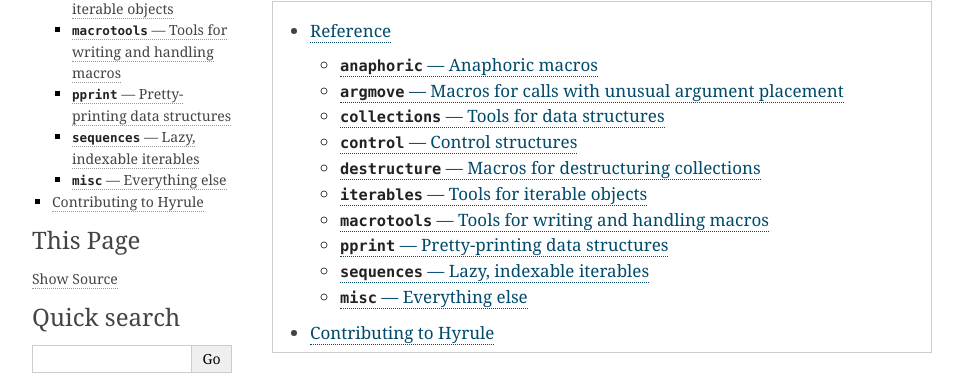
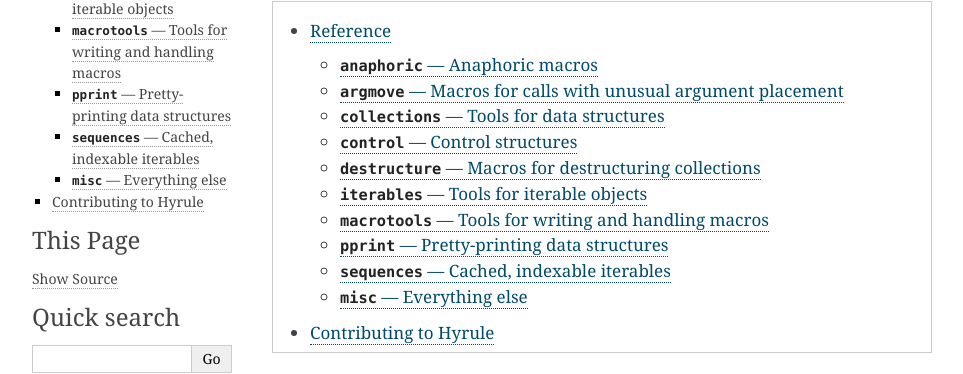
Before and after one commit to hylang/hyrule, a Sphinx documentation site: the page built from docs/index.rst, in a window 1280 px wide and 900 px high. Shown: the part 416-790 px from the top of the window, without its empty margins (148-1111 px from the left). Built offline with Sphinx 7.4.7, drawn with Linux system fonts in a browser that asks for light colours; the version number could not be read and is left out; some of the changed text lies outside the part shown.

Commit message:
Rewrite the documentation of sequences

```diff
--- a/docs/index.rst
+++ b/docs/index.rst
@@ -117,13 +117,14 @@
 .. hy:autofunction:: recursive?
 .. hy:autofunction:: saferepr
 
-``sequences`` — Lazy, indexable iterables
+``sequences`` — Cached, indexable iterables
 ----------------------------------------------------------------------
 .. hy:automodule:: hyrule.sequences
 
+.. hy:autoclass:: Sequence
+.. hy:automacro:: seq
 .. hy:automacro:: defseq
 .. hy:autofunction:: end-sequence
-.. hy:automacro:: seq
 
 ``misc`` — Everything else
 ----------------------------------------------------------------------
```
Also changed, not shown: 1 other file.
